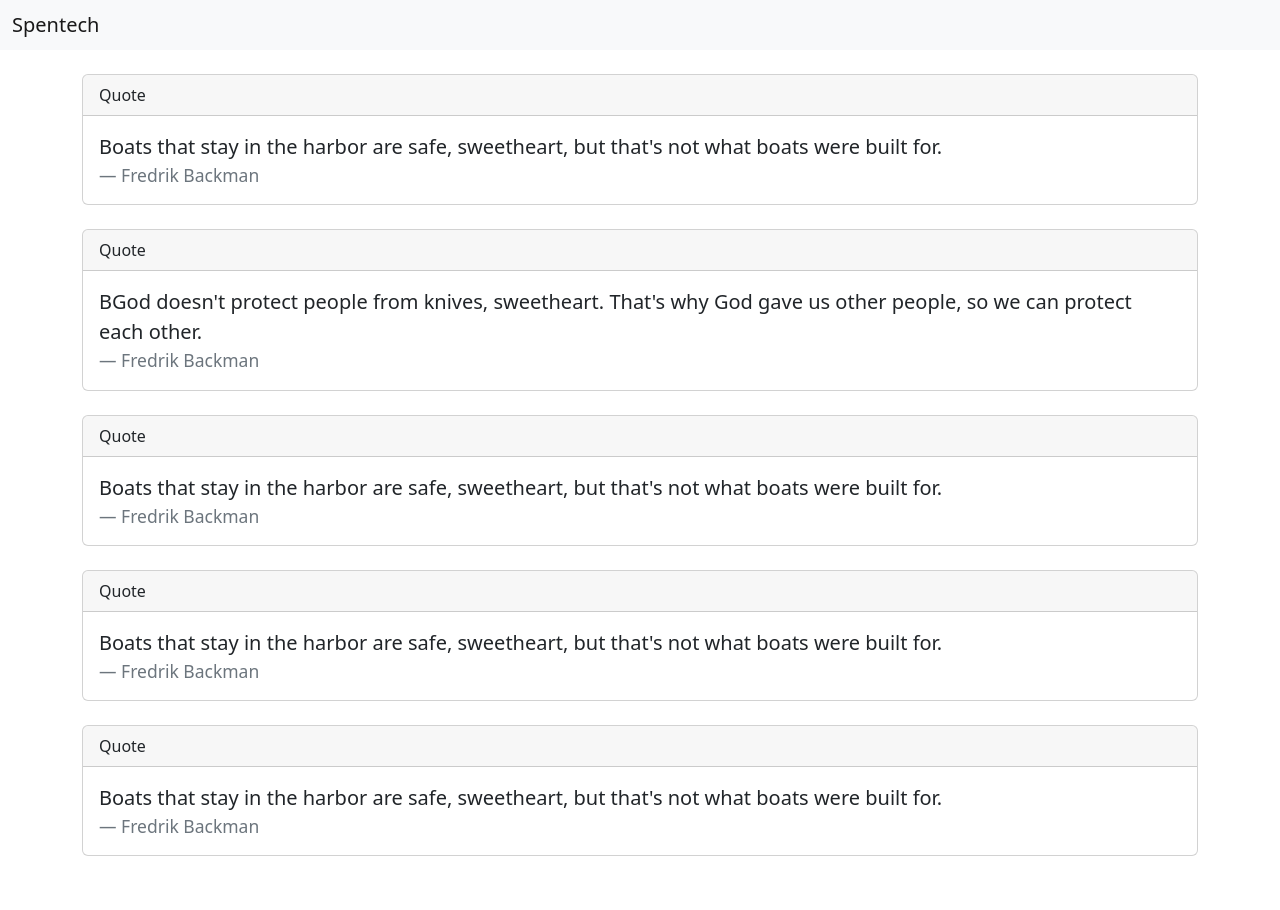
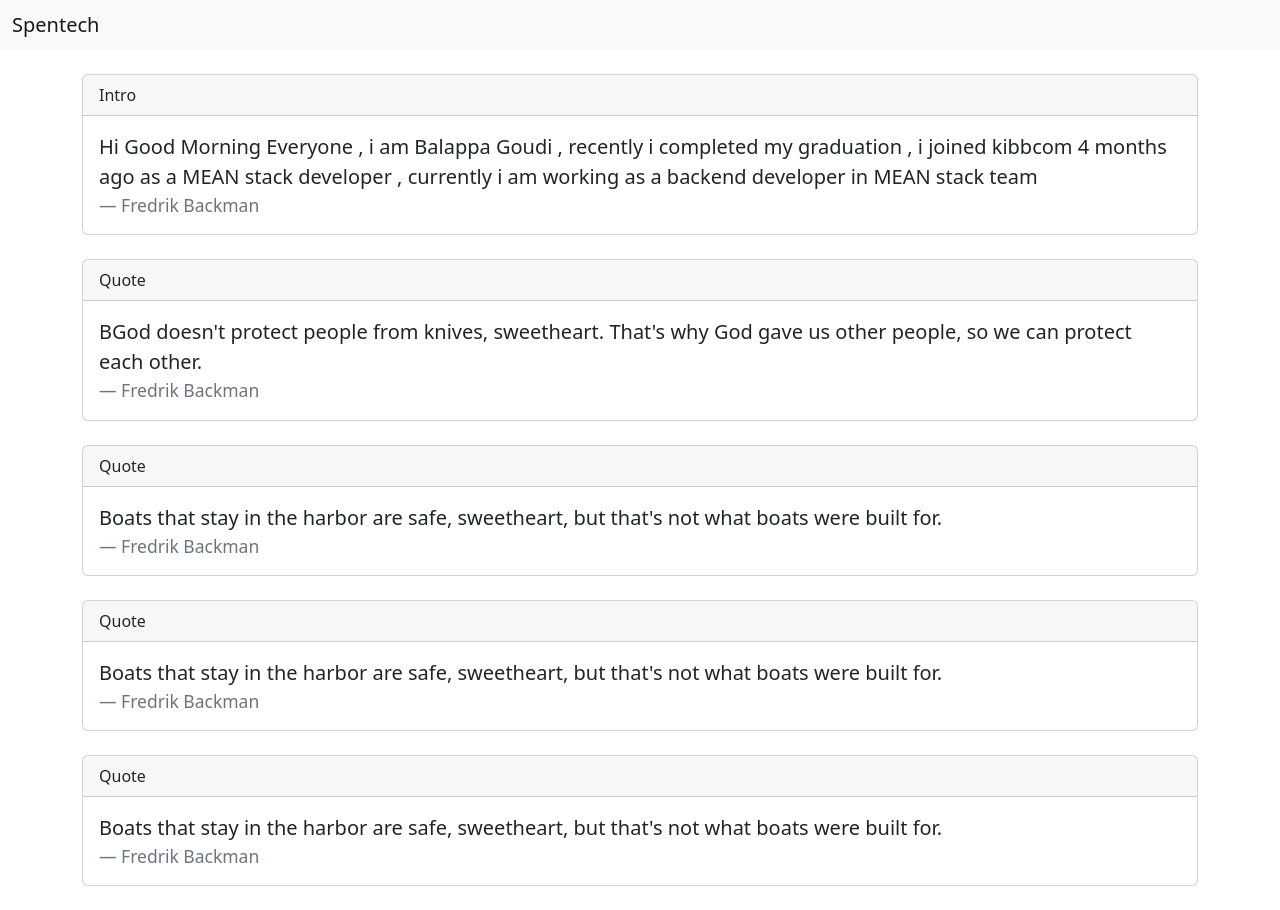
Before and after one commit to BaluG123/spentech, an Angular app: page / in a window 1280 px wide. Before the commit the page ends 880 px from the top, so only its background shows below. Built offline with nearby package versions, Linux system fonts and the light colour scheme.

Commit message:
added my Intro

```diff
--- a/src/app/app.component.html
+++ b/src/app/app.component.html
@@ -27,11 +27,14 @@
   <div class="container">
   <div class="card">
     <div class="card-header">
-      Quote
+      Intro
     </div>
     <div class="card-body">
       <blockquote class="blockquote mb-0">
-        <p>Boats that stay in the harbor are safe, sweetheart, but that's not what boats were built for.</p>
+        <p>Hi Good Morning Everyone , i am Balappa Goudi , recently i completed my graduation
+          , i joined kibbcom 4 months ago as a MEAN stack developer , currently i am working as a
+          backend developer in MEAN stack team
+        </p>
         <footer class="blockquote-footer">Fredrik Backman<cite title="Source Title"></cite></footer>
       </blockquote>
     </div>
```
